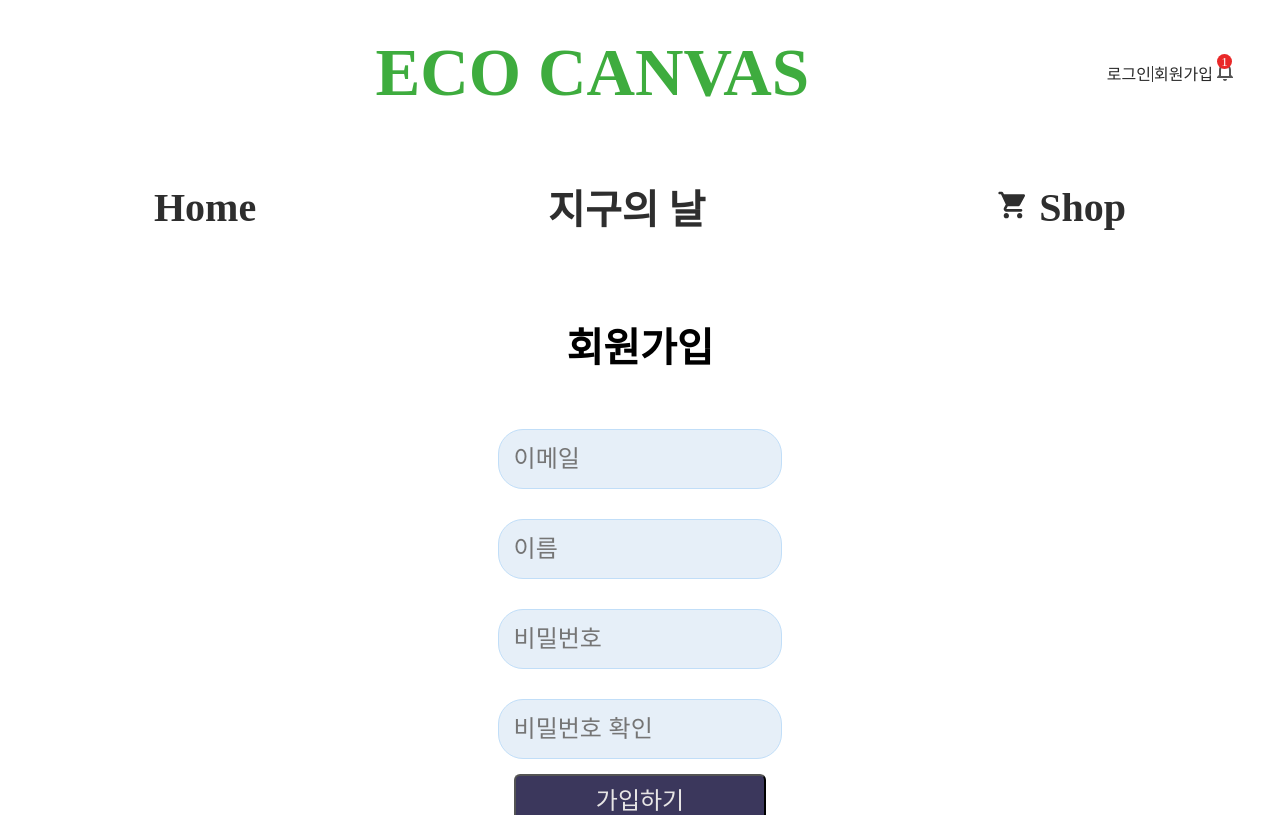
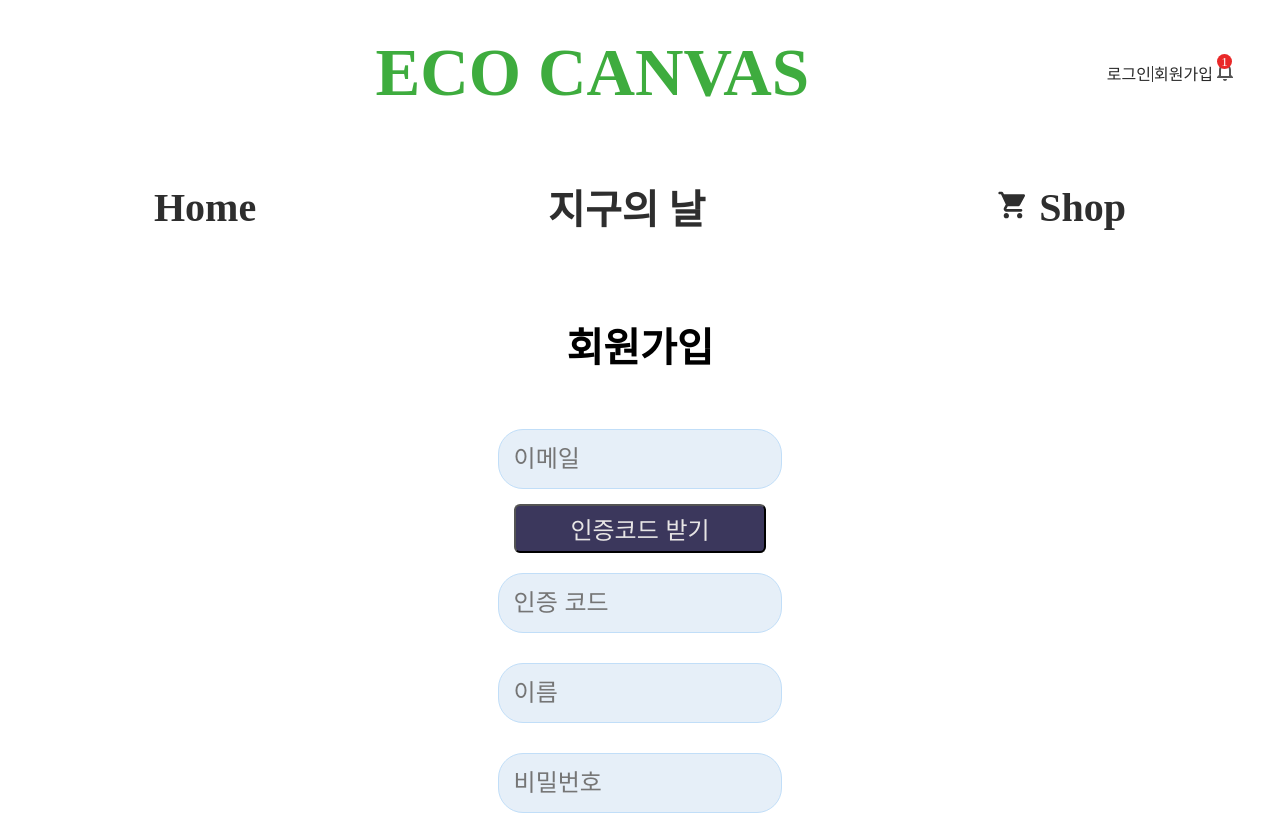
Before and after one commit to Songjimyung/EcoCanvas-Frontend, a React (Create React App) app: page /signup in a window 1280 px wide. Shown: the top 815 px of the page. Built offline with nearby package versions, Linux system fonts and the light colour scheme; a web font is replaced by a local one.

Commit message:
Enhancement : 회원가입 페이지에 이메일 인증 기능 추가 회원가입 페이지에 이메일 인증 기능 추가 Enhancement #47

```diff
--- a/src/pages/AuthForm.js
+++ b/src/pages/AuthForm.js
@@ -6,6 +6,7 @@ import '../css/AuthForm.css'
 const AuthForm = ({ type }) => {
   const navigate = useNavigate();
   const [email, setEmail] = useState('');
+  const [check_code, setCheck_code] = useState('');
   const [username, setUsername] = useState('');
   const [password, setPassword] = useState('');
   const [re_password, setPasswordCheck] = useState('');
@@ -15,6 +16,7 @@ const AuthForm = ({ type }) => {
     //요청을 보낼 데이터 객체
     const signUpData = {
       email,
+      check_code,
       username,
       password,
       re_password,
@@ -27,6 +29,20 @@ const AuthForm = ({ type }) => {
       navigate("/login");
     } catch (error) {
       console.error(error.response.data); // 회원가입 실패 시 서버로부터 받은 에러 데이터 출력
+    }
+  };
+  const handleEmailFormSubmit = async (e) => {
+    e.preventDefault();
+    const emailSendData = {
+      email,
+    }
+    try {
+      const response = await axios.post(`${process.env.REACT_APP_BACKEND_URL}/users/signup/email_code/`, emailSendData);
+      console.log(response.data);
+
+      alert(response.data['message'])
+    } catch (error) {
+      console.error(error.response.data);
     }
   };
   const handleLoginFormSubmit = async (e) => {
@@ -108,6 +124,19 @@ const AuthForm = ({ type }) => {
           onChange={(e) => setEmail(e.target.value)}
         />
         {type === 'signup' && (
+          <button onClick={handleEmailFormSubmit}>
+            인증코드 받기
+          </button>
+        )}
+        {type === 'signup' && (
+          <input
+            type="text"
+            placeholder="인증 코드"
+            value={check_code}
+            onChange={(e) => setCheck_code(e.target.value)}
+          />
+        )}
+        {type === 'signup' && (
           <input
             type="text"
             placeholder="이름"
```
